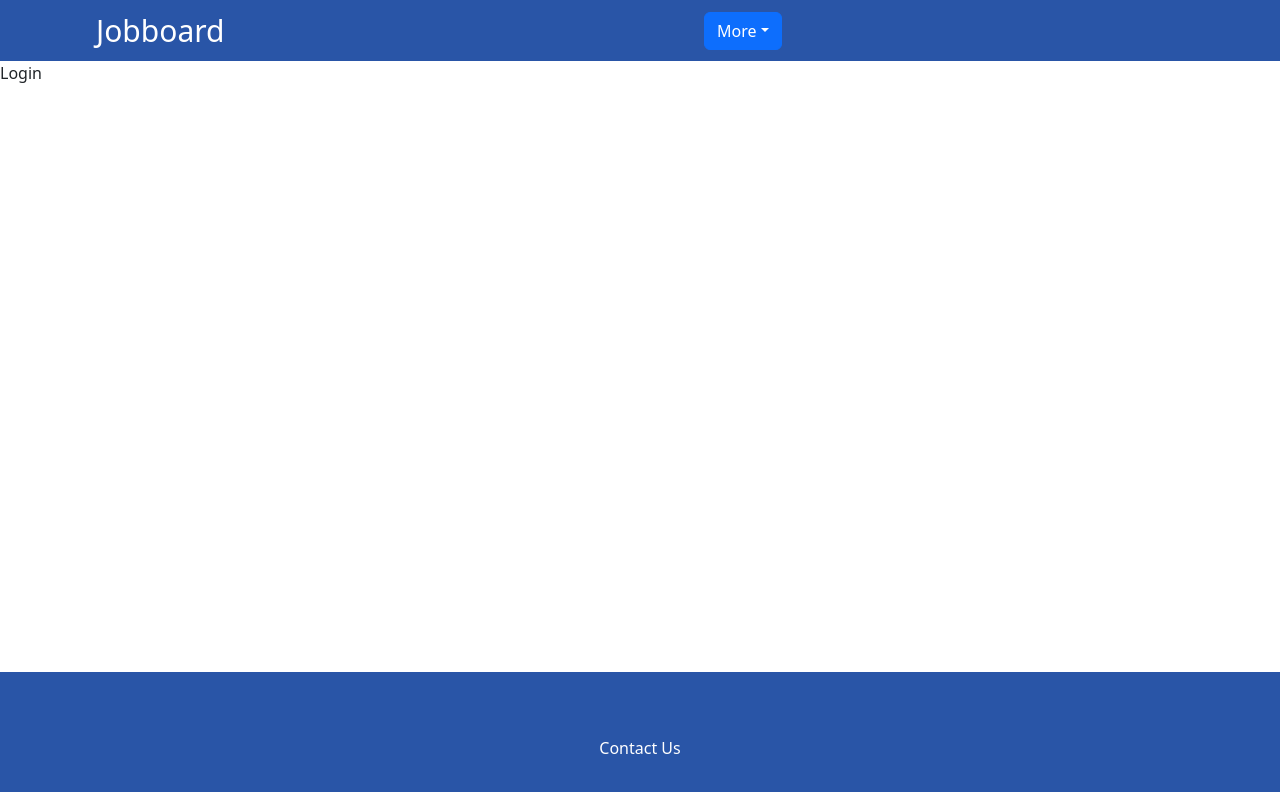
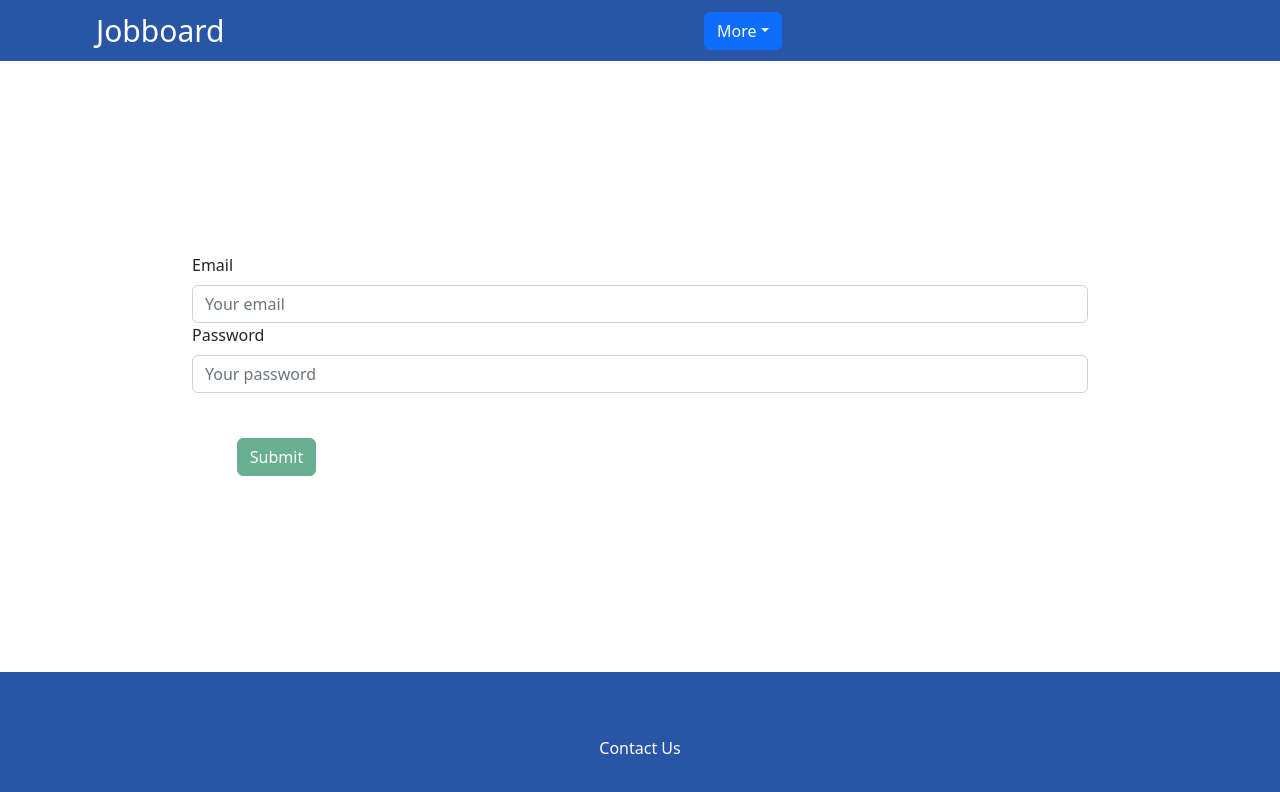
Before and after one commit to c1008h/Jobboard, a React (Create React App) app in the folder client/: page /login in a window 1280 px wide. Shown: the top 792 px of the page. Built offline with nearby package versions, Linux system fonts and the light colour scheme.

Commit message:
Login page

```diff
--- a/client/src/components/login/LoginForm.js
+++ b/client/src/components/login/LoginForm.js
@@ -0,0 +1,41 @@
+import React from 'react'
+import { Form, Button } from 'react-bootstrap';
+
+export const LoginForm = ({handleFormSubmit, handleSubmit, formState}) => {
+
+    return (
+        <Form onSubmit={handleFormSubmit} style={{padding:'15%', justifyContent:'center'}}>
+            <Form.Group>
+                <Form.Label htmlFor='email'>Email</Form.Label>
+                <Form.Control
+                    type='email'
+                    placeholder='Your email'
+                    name='email'
+                    onChange={handleSubmit}
+                    value={formState.email}
+                    required
+                />
+                <Form.Control.Feedback type='invalid'>Email is required!</Form.Control.Feedback>
+            </Form.Group>
+
+            <Form.Group>
+                <Form.Label htmlFor='password'>Password</Form.Label>
+                <Form.Control
+                    type='password'
+                    placeholder='Your password'
+                    name='password'
+                    onChange={handleSubmit}
+                    value={formState.password}
+                    required
+                />
+                <Form.Control.Feedback type='invalid'>Password is required!</Form.Control.Feedback>
+            </Form.Group>
+            <Button style={{margin:'5%', justifyContent:'center', textAlign:'center'}}
+            disabled={!(formState.email && formState.password)}
+            type='submit'
+            variant='success'>
+            Submit
+            </Button>
+        </Form>
+    )
+}
--- a/client/src/pages/Login.js
+++ b/client/src/pages/Login.js
@@ -1,7 +1,75 @@
-import React from 'react'
+import React, {useState} from 'react';
+import { Link } from 'react-router-dom';
+import { useMutation } from '@apollo/client';
+import { authService } from '../utils/auth';
+import { LoginForm } from '../components/login/LoginForm'
+import { Alert } from 'react-bootstrap';
+import { LOGIN_USER } from '../utils/mutations';
 
-export const Login = () => {
-    return (
-        <>Login</>
-    )
-}
+export const Login = (props) => {
+  const [formState, setFormState] = useState({ email: '', password: '' });
+  const [login, { error }] = useMutation(LOGIN_USER);
+
+  const handleSubmit = (e) => {
+      const { name, value } = e.target;
+
+      setFormState({
+          ...formState,
+          [name]: value,
+      });
+  };
+
+  // submit form
+  const handleFormSubmit = async (e) => {
+    e.preventDefault();
+    console.log(formState);
+
+    if (!formState.email || !formState.password) {
+      alert('Failed to submit form! Please fill all requested fields.');
+      document.location.replace('/');
+    }
+
+    try {
+      const { data } = await login({
+        variables: { ...formState },
+      });
+
+      authService.login(data.login.token)
+
+    } catch (e) {
+      console.log(e);
+    }
+
+    // clear form values
+    setFormState({
+      email: '',
+      password: '',
+    });
+  };
+
+  return (
+    <> {authService.loggedIn() ? (
+      <p>
+        Success! You may now head{' '}
+        <Link to="/">back to the homepage.</Link>
+      </p>
+    ) : (
+      <LoginForm
+        onSubmit={handleFormSubmit}
+        handleSubmit={handleSubmit}
+        handleFormSubmit={handleFormSubmit}
+        formState={formState}
+      />
+    )}
+
+
+      {error && (
+        <Alert severity='error'>
+          {error.message}
+        </Alert>
+      )}
+    </>
+  );
+};
+
+export default LoginForm;
```
